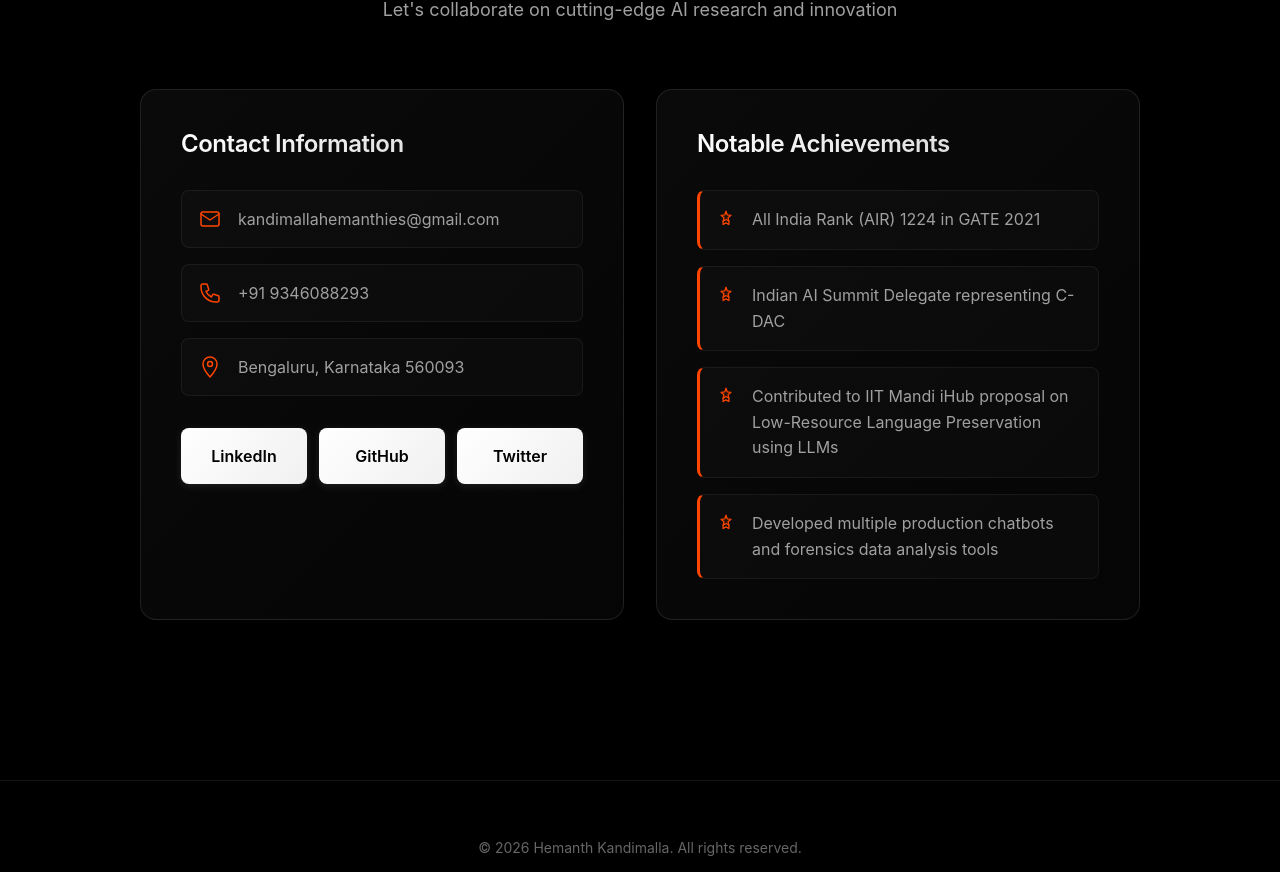
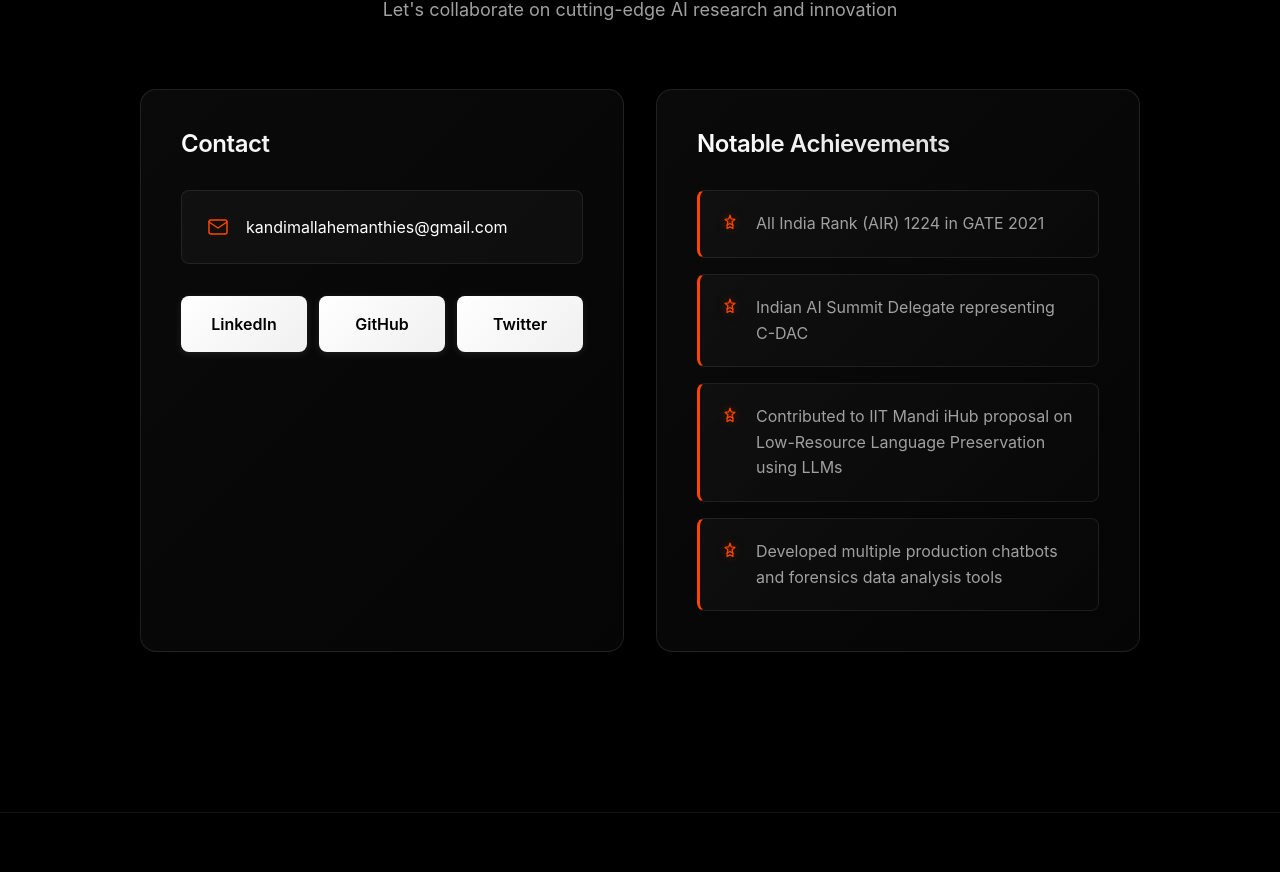
Before and after one commit to HemanthIITJ/portfolio, a React (Vite) app: page / in a window 1280 px wide. Shown: the part 8136-9008 px from the top of the page. Built offline with nearby package versions, Linux system fonts and the light colour scheme.

Commit message:
Remove phone/location from Contact, add premium glow to achievements

```diff
--- a/src/components/Contact.module.css
+++ b/src/components/Contact.module.css
@@ -1,5 +1,5 @@
 /**
- * Contact Section Styles - Ultra-Premium Design with Enhanced Buttons
+ * Contact Section Styles - Ultra-Premium Design with Glow Effects
  */
 
 .section {
@@ -85,36 +85,39 @@
     background-clip: text;
 }
 
-.infoList {
-    display: flex;
-    flex-direction: column;
-    gap: var(--space-4);
-    margin-bottom: var(--space-8);
-}
-
-.infoItem {
+/* Email Container */
+.emailContainer {
     display: flex;
     align-items: center;
     gap: var(--space-4);
-    padding: var(--space-4);
-    color: var(--color-text-secondary);
-    font-size: var(--font-size-base);
-    background: rgba(255, 255, 255, 0.02);
+    padding: var(--space-6);
+    margin-bottom: var(--space-8);
+    background: rgba(255, 255, 255, 0.03);
     border-radius: var(--radius-lg);
-    border: 1px solid rgba(255, 255, 255, 0.06);
+    border: 1px solid rgba(255, 255, 255, 0.08);
     transition: all var(--duration-fast) var(--ease-out);
 }
 
-.infoItem:hover {
-    color: var(--color-text-primary);
-    background: rgba(255, 255, 255, 0.04);
-    border-color: rgba(255, 69, 0, 0.2);
+.emailContainer:hover {
+    background: rgba(255, 255, 255, 0.05);
+    border-color: rgba(255, 69, 0, 0.3);
 }
 
 .icon {
     width: 24px;
     height: 24px;
     flex-shrink: 0;
+    color: var(--color-red-primary);
+}
+
+.emailLink {
+    color: var(--color-text-primary);
+    font-size: var(--font-size-base);
+    transition: color var(--duration-fast) var(--ease-out);
+    text-decoration: none;
+}
+
+.emailLink:hover {
     color: var(--color-red-primary);
 }
 
@@ -176,6 +179,7 @@
         inset 0 1px 0 rgba(255, 255, 255, 0.1);
 }
 
+/* Achievement List with Premium Glow */
 .achievementsList {
     display: flex;
     flex-direction: column;
@@ -184,24 +188,51 @@
 }
 
 .achievementsList li {
+    position: relative;
     display: flex;
     align-items: flex-start;
     gap: var(--space-4);
-    padding: var(--space-4);
+    padding: var(--space-5);
     color: var(--color-text-secondary);
     font-size: var(--font-size-base);
     line-height: var(--line-height-relaxed);
-    background: rgba(255, 255, 255, 0.02);
+    background: linear-gradient(135deg, rgba(255, 255, 255, 0.03) 0%, rgba(255, 255, 255, 0.01) 100%);
     border-radius: var(--radius-lg);
-    border: 1px solid rgba(255, 255, 255, 0.06);
+    border: 1px solid rgba(255, 255, 255, 0.08);
     border-left: 3px solid var(--color-red-primary);
-    transition: all var(--duration-fast) var(--ease-out);
+    transition: all var(--duration-base) var(--ease-out);
+    cursor: pointer;
+}
+
+/* Premium glow effect on hover */
+.achievementsList li::after {
+    content: '';
+    position: absolute;
+    top: 0;
+    left: 0;
+    right: 0;
+    bottom: 0;
+    border-radius: var(--radius-lg);
+    background: radial-gradient(circle at center,
+            rgba(255, 69, 0, 0.15) 0%,
+            transparent 70%);
+    opacity: 0;
+    transition: opacity var(--duration-base) var(--ease-out);
+    pointer-events: none;
+}
+
+.achievementsList li:hover::after {
+    opacity: 1;
 }
 
 .achievementsList li:hover {
-    background: rgba(255, 255, 255, 0.04);
+    background: linear-gradient(135deg, rgba(255, 69, 0, 0.08) 0%, rgba(255, 69, 0, 0.03) 100%);
+    border-color: rgba(255, 69, 0, 0.4);
     border-left-color: var(--color-red-light);
-    transform: translateX(4px);
+    transform: translateX(8px);
+    box-shadow:
+        0 8px 20px rgba(255, 69, 0, 0.15),
+        0 0 30px rgba(255, 69, 0, 0.1);
 }
 
 .achievementIcon {
@@ -209,6 +240,7 @@
     height: 20px;
     flex-shrink: 0;
     color: var(--color-red-primary);
+    filter: drop-shadow(0 0 4px rgba(255, 69, 0, 0.3));
 }
 
 @media (max-width: 768px) {
--- a/src/components/Contact.tsx
+++ b/src/components/Contact.tsx
@@ -4,7 +4,7 @@ import styles from './Contact.module.css';
 
 /**
  * Contact Section with Premium Design
- * Elegant SVG icons instead of emojis
+ * Simplified layout with only email and social links, premium glow on achievements
  */
 
 // Premium SVG Icons
@@ -12,19 +12,6 @@ const EmailIcon = () => (
     <svg className={styles.icon} viewBox="0 0 24 24" fill="none" xmlns="http://www.w3.org/2000/svg">
         <rect x="3" y="5" width="18" height="14" rx="2" stroke="currentColor" strokeWidth="1.5" />
         <path d="M3 7L12 13L21 7" stroke="currentColor" strokeWidth="1.5" strokeLinecap="round" strokeLinejoin="round" />
-    </svg>
-);
-
-const PhoneIcon = () => (
-    <svg className={styles.icon} viewBox="0 0 24 24" fill="none" xmlns="http://www.w3.org/2000/svg">
-        <path d="M3 5C3 3.89543 3.89543 3 5 3H8.27924C8.70967 3 9.09181 3.27543 9.22792 3.68377L10.7257 8.17721C10.8831 8.64932 10.6694 9.16531 10.2243 9.38787L7.96701 10.5165C9.06925 12.9612 11.0388 14.9308 13.4835 16.033L14.6121 13.7757C14.8347 13.3306 15.3507 13.1169 15.8228 13.2743L20.3162 14.7721C20.7246 14.9082 21 15.2903 21 15.7208V19C21 20.1046 20.1046 21 19 21H18C9.71573 21 3 14.2843 3 6V5Z" stroke="currentColor" strokeWidth="1.5" strokeLinejoin="round" />
-    </svg>
-);
-
-const LocationIcon = () => (
-    <svg className={styles.icon} viewBox="0 0 24 24" fill="none" xmlns="http://www.w3.org/2000/svg">
-        <path d="M12 2C8.13401 2 5 5.13401 5 9C5 14.25 12 22 12 22C12 22 19 14.25 19 9C19 5.13401 15.866 2 12 2Z" stroke="currentColor" strokeWidth="1.5" strokeLinejoin="round" />
-        <circle cx="12" cy="9" r="2.5" stroke="currentColor" strokeWidth="1.5" />
     </svg>
 );
 
@@ -61,20 +48,12 @@ const Contact: React.FC = () => {
                         viewport={{ once: true }}
                         transition={{ duration: 0.6 }}
                     >
-                        <h3>Contact Information</h3>
-                        <div className={styles.infoList}>
-                            <div className={styles.infoItem}>
-                                <EmailIcon />
-                                <span>{personalInfo.email}</span>
-                            </div>
-                            <div className={styles.infoItem}>
-                                <PhoneIcon />
-                                <span>{personalInfo.phone}</span>
-                            </div>
-                            <div className={styles.infoItem}>
-                                <LocationIcon />
-                                <span>{personalInfo.location}</span>
-                            </div>
+                        <h3>Contact</h3>
+                        <div className={styles.emailContainer}>
+                            <EmailIcon />
+                            <a href={`mailto:${personalInfo.email}`} className={styles.emailLink}>
+                                {personalInfo.email}
+                            </a>
                         </div>
 
                         <div className={styles.socialLinks}>
@@ -127,6 +106,7 @@ const Contact: React.FC = () => {
                                     whileInView={{ opacity: 1, x: 0 }}
                                     viewport={{ once: true }}
                                     transition={{ delay: index * 0.1 }}
+                                    whileHover={{ scale: 1.02 }}
                                 >
                                     <AwardIcon />
                                     <span>{achievement}</span>
```
